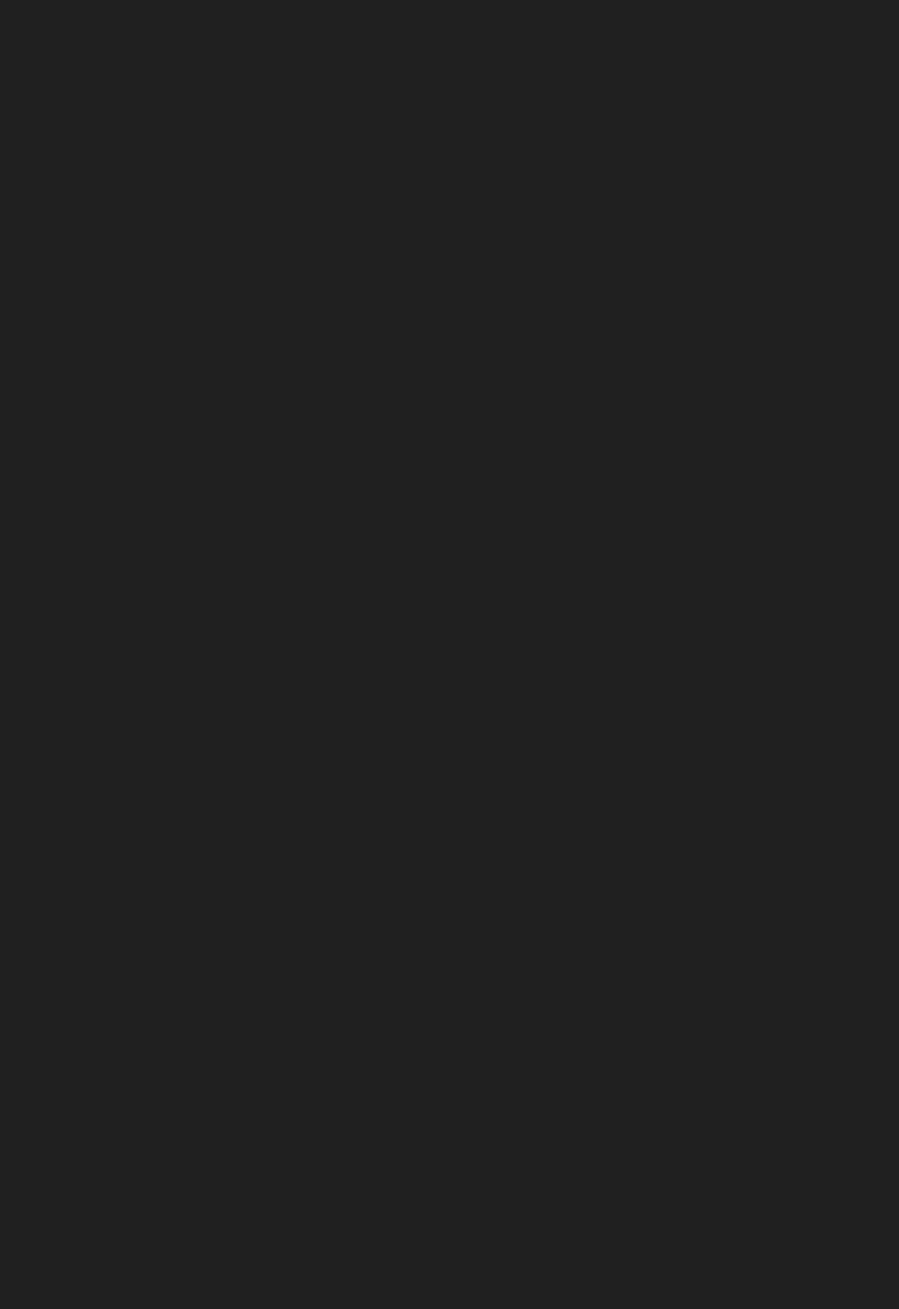
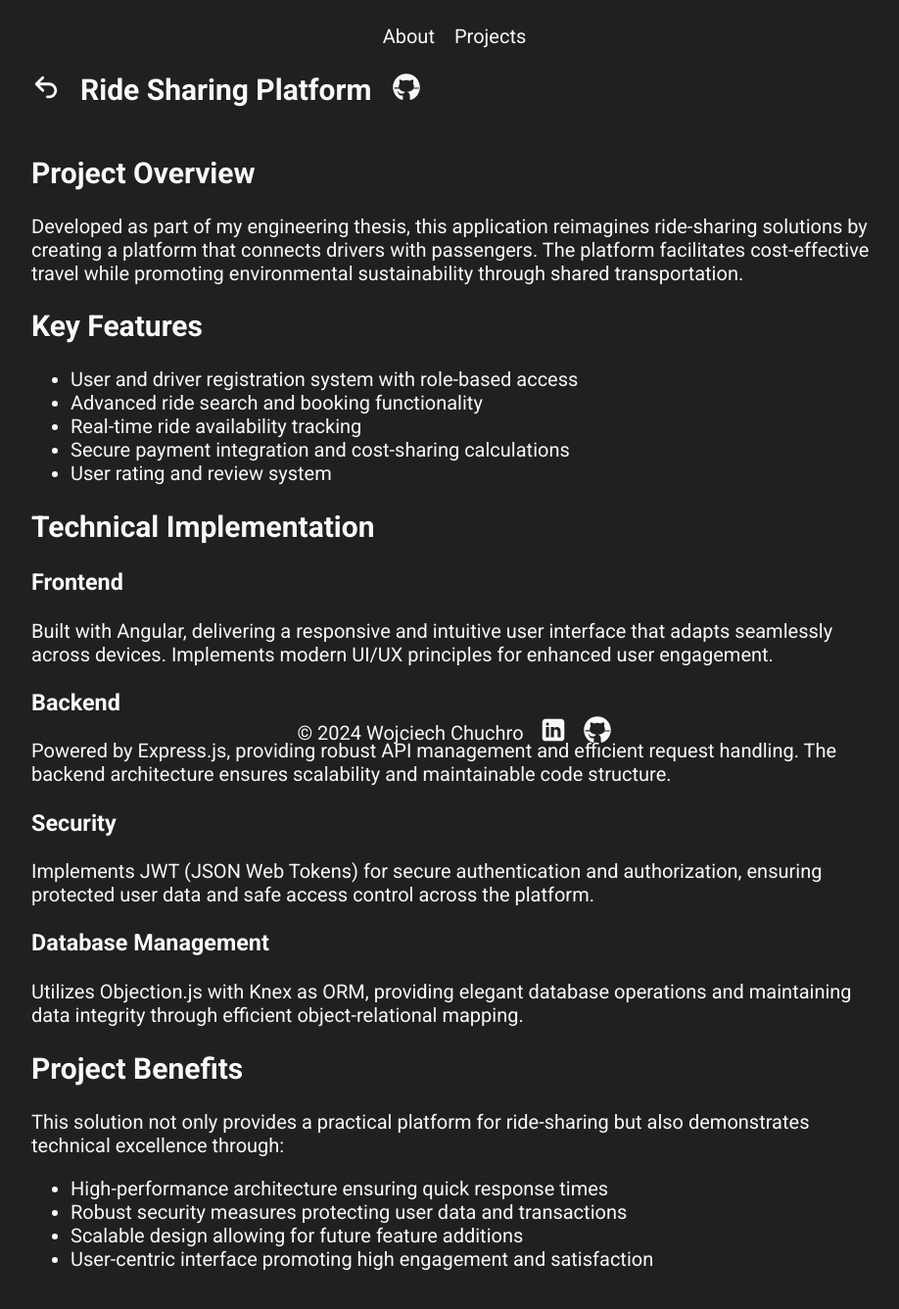
Before and after one commit to WojciechChuchro/portoflio, a React (Vite) app: page /projects/ride-sharing-platform in a window 1280 px wide. Before the commit this address had no page. Shown: the top 1336 px of the page at 98% size, without its empty margins (176-1094 px from the left). Before the commit the page ends 800 px from the top, so only its background shows below. Built offline with nearby package versions, Linux system fonts and the light colour scheme.

Commit message:
Add new projects, favicon and better organize files

```diff
--- a/index.html
+++ b/index.html
@@ -2,9 +2,9 @@
 <html lang="en">
   <head>
     <meta charset="UTF-8" />
-    <link rel="icon" type="image/svg+xml" href="/vite.svg" />
+    <link rel="icon" type="image/svg+xml" href="/favicon.jpg" />
     <meta name="viewport" content="width=device-width, initial-scale=1.0" />
-    <title>Portfolio</title>
+    <title>Wojciech Chuchro</title>
     <link rel="preconnect" href="https://fonts.googleapis.com">
     <link rel="preconnect" href="https://fonts.gstatic.com" crossorigin>
     <link href="https://fonts.googleapis.com/css2?family=Roboto:ital,wght@0,100..900;1,100..900&display=swap" rel="stylesheet">
--- a/src/App.tsx
+++ b/src/App.tsx
@@ -9,6 +9,8 @@ import About
     from "./pages/About.tsx";
 import Projects
     from "./pages/Projects.tsx";
+import RideSharingPlatform from "./pages/RideSharingPlatform.tsx";
+import TowerDefence from "./pages/TowerDefence.tsx";
 
 const App = () =>{
     return (
@@ -18,6 +20,8 @@ const App = () =>{
                 <Route path="/" element={<About />} />
                 <Route path="/about" element={<About />} />
                 <Route path="/projects" element={<Projects />} />
+                <Route path="/projects/ride-sharing-platform" element={<RideSharingPlatform />} />
+                <Route path="/projects/tower-defence" element={<TowerDefence />} />
             </Route>
         </Routes>
     </BrowserRouter>
--- a/src/components/Footer.tsx
+++ b/src/components/Footer.tsx
@@ -1,16 +1,16 @@
 import Github
-    from "./Github.tsx";
+    from "../icons/Github.tsx";
 import Linkedin
-    from "./Linkedin.tsx";
+    from "../icons/Linkedin.tsx";
 
 const Footer = () => {
-    return <div className="footer">
+    return <footer className="footer">
         <div className="container_footer">
             <div>© 2024 Wojciech Chuchro</div>
             <Linkedin />
-            <Github />
+            <Github url="https://github.com/WojciechChuchro/RideMate"/>
         </div>
-    </div>
+    </footer>
 }
 
 export default Footer
--- /dev/null
+++ b/src/icons/Back.tsx
@@ -0,0 +1,15 @@
+import {Link} from "react-router-dom";
+
+const Back = () => {
+    return (
+        <Link to="/projects" className="back_link">
+        <svg  xmlns="http://www.w3.org/2000/svg" viewBox="0 0 16 16" fill="currentColor" className="size-4">
+            <path className="back_path" fill-rule="evenodd"
+                  d="M12.5 9.75A2.75 2.75 0 0 0 9.75 7H4.56l2.22 2.22a.75.75 0 1 1-1.06 1.06l-3.5-3.5a.75.75 0 0 1 0-1.06l3.5-3.5a.75.75 0 0 1 1.06 1.06L4.56 5.5h5.19a4.25 4.25 0 0 1 0 8.5h-1a.75.75 0 0 1 0-1.5h1a2.75 2.75 0 0 0 2.75-2.75Z"
+                  clip-rule="evenodd"/>
+        </svg>
+            </Link>
+    )
+}
+
+export default Back
--- a/src/components/Github.tsx
+++ b/src/icons/Github.tsx
@@ -1,9 +1,13 @@
 import {
     Link
 } from "react-router-dom";
+import {FC} from "react";
 
-const Github = () => {
-    return <Link to="https://github.com/WojciechChuchro/">
+type GithubProps = {
+    url: string
+}
+const Github: FC<GithubProps> = ({url}) => {
+    return <Link to={url}>
         <svg xmlns="http://www.w3.org/2000/svg" viewBox="0 0 50 50" width="50px" height="50px">
             <path className="icon"  d="M17.791,46.836C18.502,46.53,19,45.823,19,45v-5.4c0-0.197,0.016-0.402,0.041-0.61C19.027,38.994,19.014,38.997,19,39 c0,0-3,0-3.6,0c-1.5,0-2.8-0.6-3.4-1.8c-0.7-1.3-1-3.5-2.8-4.7C8.9,32.3,9.1,32,9.7,32c0.6,0.1,1.9,0.9,2.7,2c0.9,1.1,1.8,2,3.4,2 c2.487,0,3.82-0.125,4.622-0.555C21.356,34.056,22.649,33,24,33v-0.025c-5.668-0.182-9.289-2.066-10.975-4.975 c-3.665,0.042-6.856,0.405-8.677,0.707c-0.058-0.327-0.108-0.656-0.151-0.987c1.797-0.296,4.843-0.647,8.345-0.714 c-0.112-0.276-0.209-0.559-0.291-0.849c-3.511-0.178-6.541-0.039-8.187,0.097c-0.02-0.332-0.047-0.663-0.051-0.999 c1.649-0.135,4.597-0.27,8.018-0.111c-0.079-0.5-0.13-1.011-0.13-1.543c0-1.7,0.6-3.5,1.7-5c-0.5-1.7-1.2-5.3,0.2-6.6 c2.7,0,4.6,1.3,5.5,2.1C21,13.4,22.9,13,25,13s4,0.4,5.6,1.1c0.9-0.8,2.8-2.1,5.5-2.1c1.5,1.4,0.7,5,0.2,6.6c1.1,1.5,1.7,3.2,1.6,5 c0,0.484-0.045,0.951-0.11,1.409c3.499-0.172,6.527-0.034,8.204,0.102c-0.002,0.337-0.033,0.666-0.051,0.999 c-1.671-0.138-4.775-0.28-8.359-0.089c-0.089,0.336-0.197,0.663-0.325,0.98c3.546,0.046,6.665,0.389,8.548,0.689 c-0.043,0.332-0.093,0.661-0.151,0.987c-1.912-0.306-5.171-0.664-8.879-0.682C35.112,30.873,31.557,32.75,26,32.969V33 c2.6,0,5,3.9,5,6.6V45c0,0.823,0.498,1.53,1.209,1.836C41.37,43.804,48,35.164,48,25C48,12.318,37.683,2,25,2S2,12.318,2,25 C2,35.164,8.63,43.804,17.791,46.836z"/>
         </svg>
--- a/src/index.css
+++ b/src/index.css
@@ -37,6 +37,11 @@ nav {
     align-items: center;
 }
 
+footer {
+    position: fixed;
+    bottom: 35px;
+    text-align: center;
+}
 svg {
     width: 30px;
     height: 30px;
@@ -48,9 +53,10 @@ svg:hover {
         fill: var(--gray);
     }
 }
+
 img {
-    width: 100px;
-    height: 100px;
+    width: 200px;
+    height: 200px;
     border-radius: 50%;
 }
 
@@ -59,7 +65,7 @@ img {
 }
 
 .container {
-    margin: 25px 500px;
+    margin: 25px 200px;
     display: flex;
     justify-content: center;
     justify-items: center;
@@ -82,15 +88,17 @@ img {
     justify-content: space-between;
 }
 
-.footer {
-    position: fixed;
-    bottom: 35px;
-    text-align: center;
+
+.header__projects {
+    display: flex;
+    column-gap: 20px;
+    align-items: center;
 }
 
 .about_paragraph {
     text-align: justify;
 }
+
 .about_here {
     display: flex;
     padding: 0 50px;
@@ -101,3 +109,10 @@ img {
 .container_about {
     padding-top: 40px;
 }
+.back_link:hover {
+    svg {
+        path {
+            fill: var(--light_green);
+        }
+    }
+}
--- a/src/pages/Projects.tsx
+++ b/src/pages/Projects.tsx
@@ -1,8 +1,9 @@
+import {Link} from "react-router-dom";
+
 const Projects = () => {
     return <div className="container container_portfolio">
-        <div>Project 1</div>
-        <div>Project 2</div>
-        <div>Project 3</div>
+        <Link to="/projects/ride-sharing-platform">Ride Sharing Platform</Link>
+        <Link to="/projects/tower-defence">Tower Defence</Link>
     </div>
 }
 
--- /dev/null
+++ b/src/pages/RideSharingPlatform.tsx
@@ -0,0 +1,85 @@
+import Github from "../icons/Github.tsx";
+import Back from "../icons/Back.tsx";
+
+const RideSharingPlatform = () => {
+    return (
+        <article className="thesis-project">
+            <div className="header__projects">
+                <Back />
+                <h1>Ride Sharing Platform</h1>
+                <Github url="https://github.com/WojciechChuchro/RideMate" />
+            </div>
+
+            <section className="project-overview">
+                <h2>Project Overview</h2>
+                <p>
+                    Developed as part of my engineering thesis, this application reimagines ride-sharing solutions by creating
+                    a platform that connects drivers with passengers. The platform facilitates cost-effective travel while
+                    promoting environmental sustainability through shared transportation.
+                </p>
+            </section>
+
+            <section className="key-features">
+                <h2>Key Features</h2>
+                <ul>
+                    <li>User and driver registration system with role-based access</li>
+                    <li>Advanced ride search and booking functionality</li>
+                    <li>Real-time ride availability tracking</li>
+                    <li>Secure payment integration and cost-sharing calculations</li>
+                    <li>User rating and review system</li>
+                </ul>
+            </section>
+
+            <section className="technical-stack">
+                <h2>Technical Implementation</h2>
+
+                <div className="frontend">
+                    <h3>Frontend</h3>
+                    <p>
+                        Built with Angular, delivering a responsive and intuitive user interface that adapts
+                        seamlessly across devices. Implements modern UI/UX principles for enhanced user engagement.
+                    </p>
+                </div>
+
+                <div className="backend">
+                    <h3>Backend</h3>
+                    <p>
+                        Powered by Express.js, providing robust API management and efficient request handling.
+                        The backend architecture ensures scalability and maintainable code structure.
+                    </p>
+                </div>
+
+                <div className="security">
+                    <h3>Security</h3>
+                    <p>
+                        Implements JWT (JSON Web Tokens) for secure authentication and authorization,
+                        ensuring protected user data and safe access control across the platform.
+                    </p>
+                </div>
+
+                <div className="database">
+                    <h3>Database Management</h3>
+                    <p>
+                        Utilizes Objection.js with Knex as ORM, providing elegant database operations
+                        and maintaining data integrity through efficient object-relational mapping.
+                    </p>
+                </div>
+            </section>
+
+            <section className="project-benefits">
+                <h2>Project Benefits</h2>
+                <p>
+                    This solution not only provides a practical platform for ride-sharing but also
+                    demonstrates technical excellence through:
+                </p>
+                <ul>
+                    <li>High-performance architecture ensuring quick response times</li>
+                    <li>Robust security measures protecting user data and transactions</li>
+                    <li>Scalable design allowing for future feature additions</li>
+                    <li>User-centric interface promoting high engagement and satisfaction</li>
+                </ul>
+            </section>
+        </article>
+    )
+}
+export default RideSharingPlatform
--- /dev/null
+++ b/src/pages/TowerDefence.tsx
@@ -0,0 +1,80 @@
+import Back from "../icons/Back.tsx";
+import Github from "../icons/Github.tsx";
+
+const TowerDefenseProject = () => {
+    return (
+        <article className="thesis-project">
+            <div className="header__projects">
+                <Back />
+                <h1>Tower Defense Game</h1>
+                <Github url="https://github.com/WojciechChuchro/tower-defence" />
+            </div>
+            <section className="project-overview">
+                <h2>Project Overview</h2>
+                <p>
+                    A classic tower defense game developed using JavaFX, where players strategically place defensive towers
+                    to protect their base from incoming waves of enemies. The game features a simple yet engaging gameplay
+                    mechanism with resource management and strategic planning elements.
+                </p>
+            </section>
+            <section className="key-features">
+                <h2>Key Features</h2>
+                <ul>
+                    <li>Interactive main menu with game start, settings, and exit options</li>
+                    <li>Dynamic enemy wave system with increasing difficulty</li>
+                    <li>Resource management system for tower placement and upgrades</li>
+                    <li>Multiple enemy types with different movement patterns and health points</li>
+                    <li>Score tracking and game progress saving functionality</li>
+                </ul>
+            </section>
+            <section className="technical-stack">
+                <h2>Technical Implementation</h2>
+                <div className="frontend">
+                    <h3>User Interface</h3>
+                    <p>
+                        Built with JavaFX, providing a responsive and interactive gaming interface with
+                        smooth animations and intuitive controls. Features a clean design for both gameplay
+                        and menu screens.
+                    </p>
+                </div>
+                <div className="backend">
+                    <h3>Game Logic</h3>
+                    <p>
+                        Implemented in Java, handling core game mechanics including enemy pathfinding,
+                        tower targeting systems, and collision detection. Uses efficient algorithms for
+                        game state management.
+                    </p>
+                </div>
+                <div className="graphics">
+                    <h3>Graphics Engine</h3>
+                    <p>
+                        Utilizes JavaFX's Canvas for rendering game elements and animations,
+                        ensuring smooth gameplay performance and visual feedback.
+                    </p>
+                </div>
+                <div className="gameplay">
+                    <h3>Gameplay Systems</h3>
+                    <p>
+                        Features a comprehensive money system for tower purchases and upgrades,
+                        wave-based enemy spawning, and player life management.
+                    </p>
+                </div>
+            </section>
+            <section className="project-benefits">
+                <h2>Project Benefits</h2>
+                <p>
+                    This tower defense game showcases programming skills and game development
+                    concepts through:
+                </p>
+                <ul>
+                    <li>Object-oriented design principles in game development</li>
+                    <li>Efficient resource management and game state handling</li>
+                    <li>Interactive user interface design with JavaFX</li>
+                    <li>Implementation of basic game mechanics and physics</li>
+                </ul>
+            </section>
+        </article>
+    );
+};
+
+export default TowerDefenseProject;
```
Also changed, not shown: public/favicon.jpg (added), src/icons/Linkedin.tsx (renamed from src/components/Linkedin.tsx).
